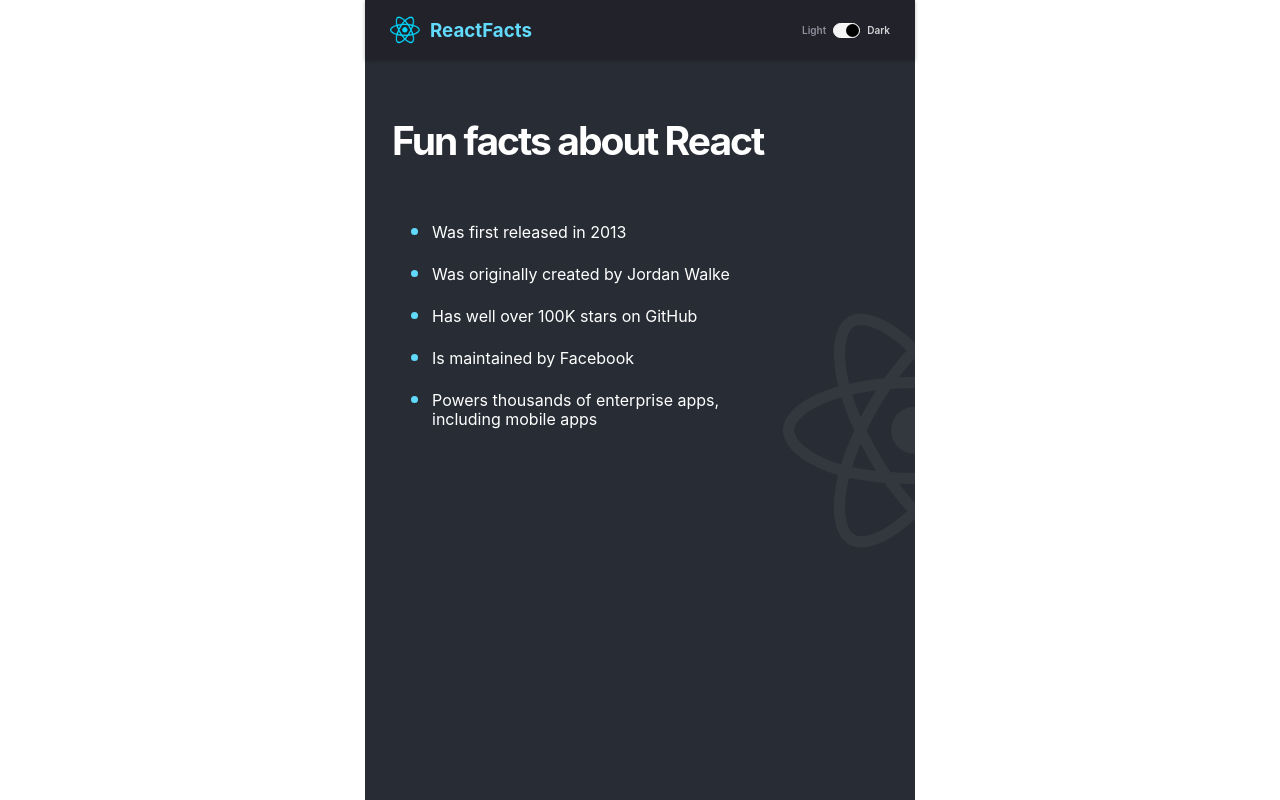
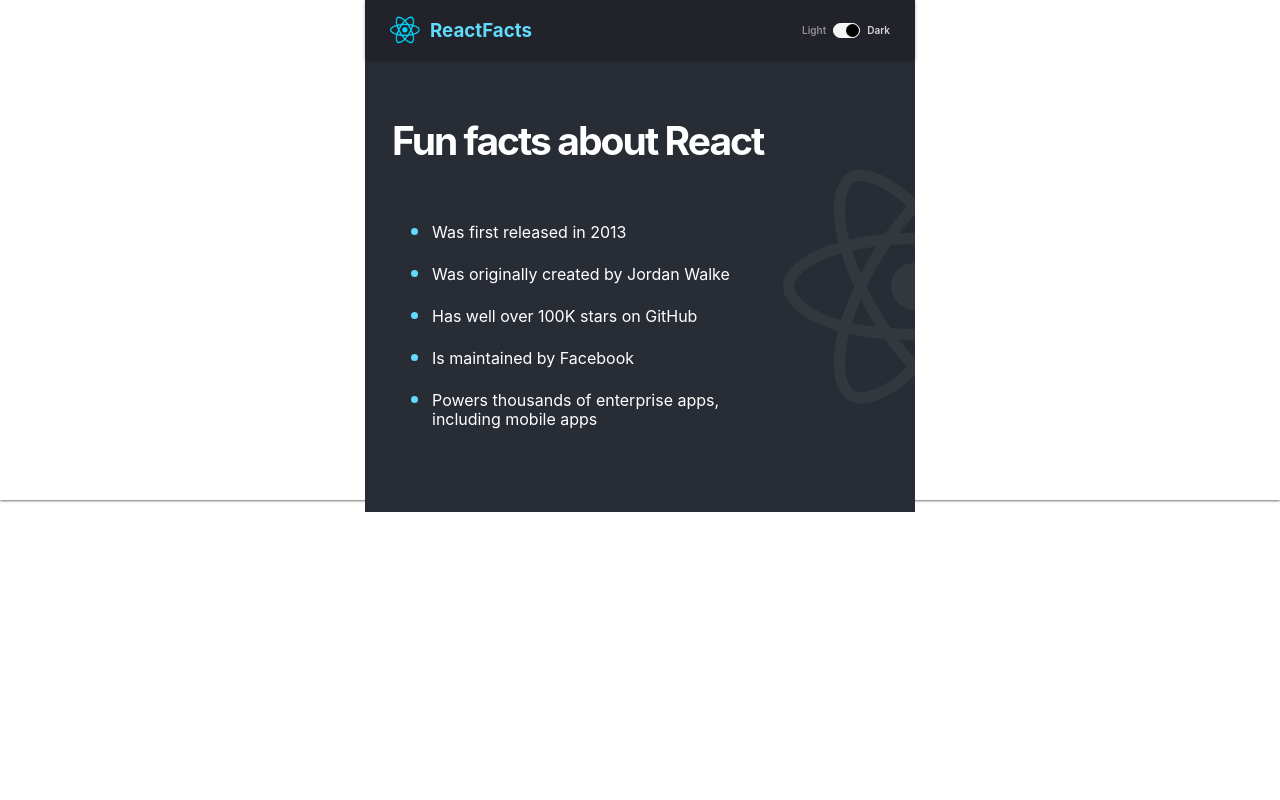
Before and after one commit to will-s-205/scrimba-study, a React (Create React App) app: page / in a window 1280 px wide. Built offline with nearby package versions, Linux system fonts and the light colour scheme; the HTML template or start-up script is replaced by a standard one.

Commit message:
final changes

```diff
--- a/src/App.js
+++ b/src/App.js
@@ -4,20 +4,22 @@
 import Navbar from './components/Navbar'
 
 export default function App() {
-  const[darkMode, setDarkMode] = useState(true)
+  // https://scrimba.com/learn/learnreact/warm-up-add-dark-light-modes-to-reactfacts-site-co5924409bb476cc78b0d818a
+  const [darkMode, setDarkMode] = useState(true)
 
   function toggleDarkMode() {
-      console.log("Toggled")
-      setDarkMode(prevMode =>! prevMode);
+    console.log("Toggled")
+    setDarkMode(prevMode => !prevMode);
   }
 
   return (
     <div className="container">
       <Navbar
-      darkMode={darkMode}
-      toggleDarkMode={toggleDarkMode}/>
+        darkMode={darkMode}
+        toggleDarkMode={toggleDarkMode}
+      />
       <MainComponent
-      darkMode={darkMode}/>
+        darkMode={darkMode} />
     </div>
   )
 }
--- a/src/App.scss
+++ b/src/App.scss
@@ -13,12 +13,7 @@
 }
 
 body {
-  // margin: 0;
-  // display: flex;
   align-items: center;
-  // justify-self: center;
-  // margin: 0 auto;
-  // left: 50%;
   box-shadow: 0 0 3px #000;
 }
 
@@ -27,11 +22,8 @@
   flex-direction: column;
   height: 100vh;
   max-width: 550px;
-  // align-items: center;
-  // justify-self: center;
+  height: 500px;
   margin: 0 auto;
-  // left: 50%;
-  // max-width: 100vw;
 }
 
 /* NAV styles */
```
